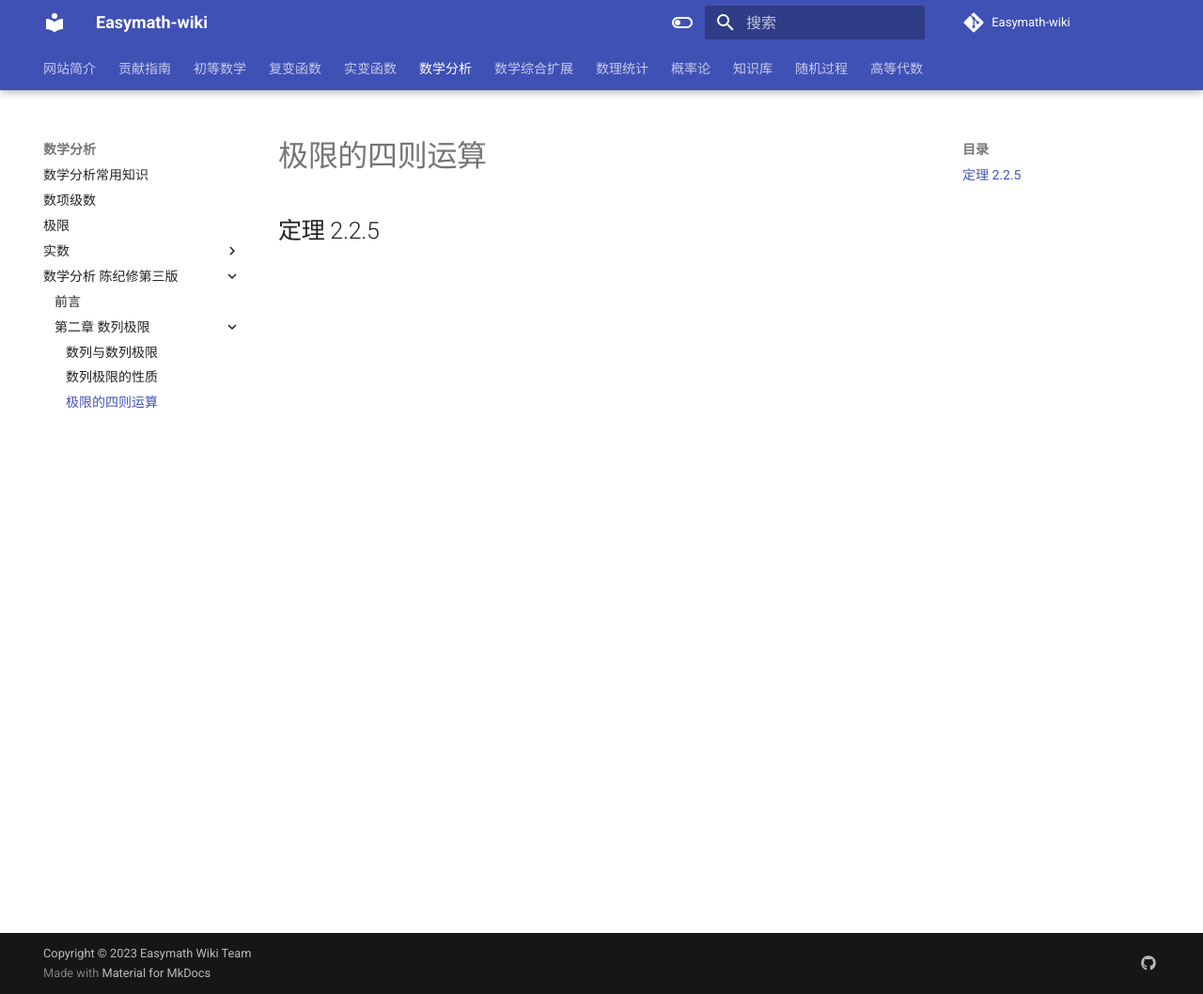
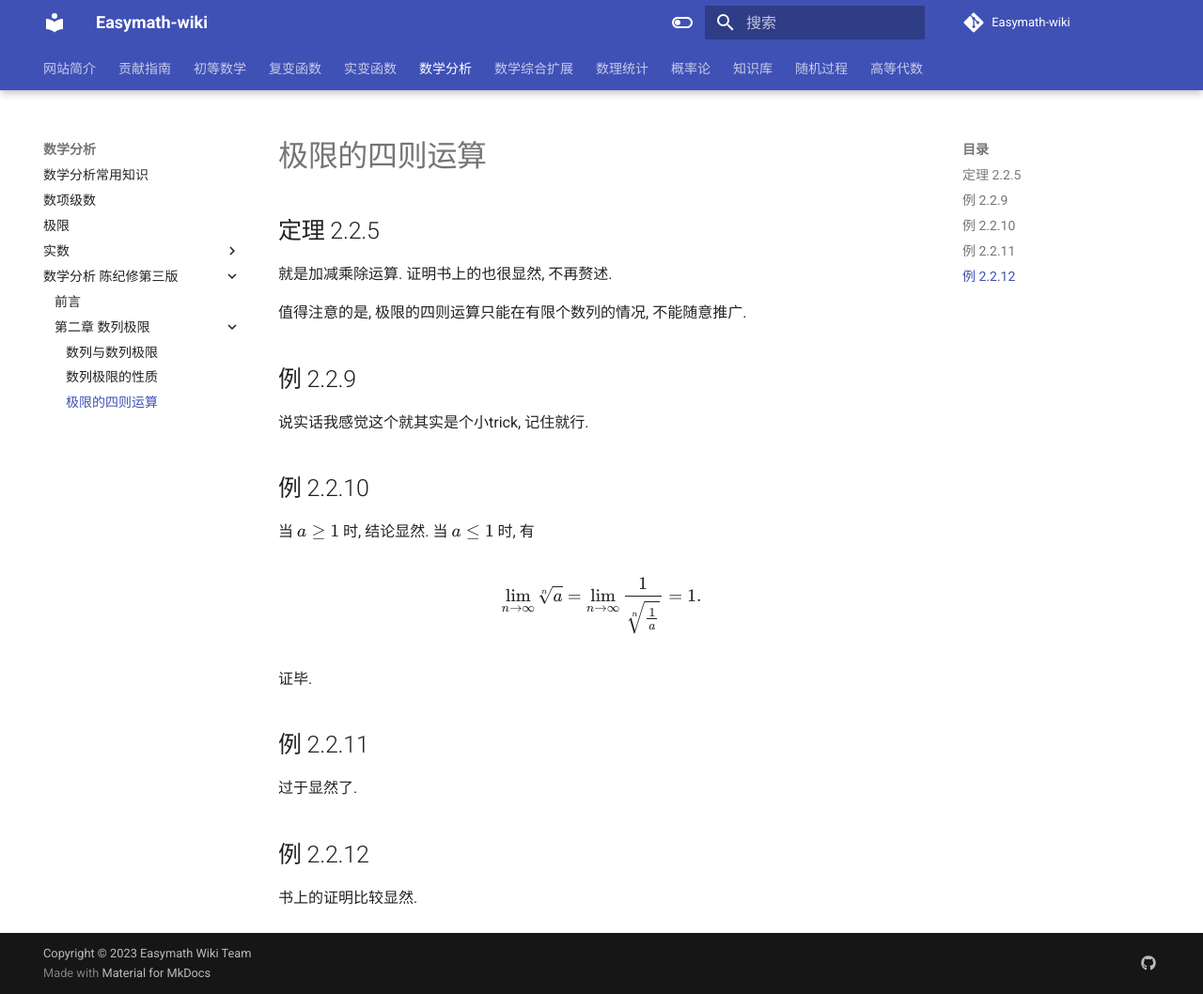
Before and after one commit to Easymath-wiki/Easymath-wiki, an MkDocs documentation site: the page built from docs/数学分析/数学分析 陈纪修第三版/第二章 数列极限/极限的四则运算.md, in a window 1280 px wide and 1058 px high. Shown: the whole window at 94% size. Built offline with MkDocs 1.6.1 and Material for MkDocs 9.7.7, drawn with Linux system fonts in a browser that asks for light colours; formulas are drawn with MathJax 3; comment, search, counter and statistics services are not loaded.

Commit message:
update number series contents

```diff
--- a/docs/数学分析/数学分析 陈纪修第三版/第二章 数列极限/极限的四则运算.md
+++ b/docs/数学分析/数学分析 陈纪修第三版/第二章 数列极限/极限的四则运算.md
@@ -1,3 +1,29 @@
 # 极限的四则运算
 
 ## 定理 2.2.5
+
+就是加减乘除运算. 证明书上的也很显然, 不再赘述.
+
+值得注意的是, 极限的四则运算只能在有限个数列的情况, 不能随意推广.
+
+## 例 2.2.9
+
+说实话我感觉这个就其实是个小trick, 记住就行.
+
+## 例 2.2.10
+
+当 $a \ge 1$ 时, 结论显然. 当 $a \le 1$ 时, 有
+
+$$
+\lim_{n \rightarrow \infty} \sqrt[n]{a} = \lim_{n \rightarrow \infty} \frac{1}{\sqrt[n]{\frac{1}{a}}} = 1.
+$$
+
+证毕.
+
+## 例 2.2.11
+
+过于显然了.
+
+## 例 2.2.12
+
+书上的证明比较显然.
```
